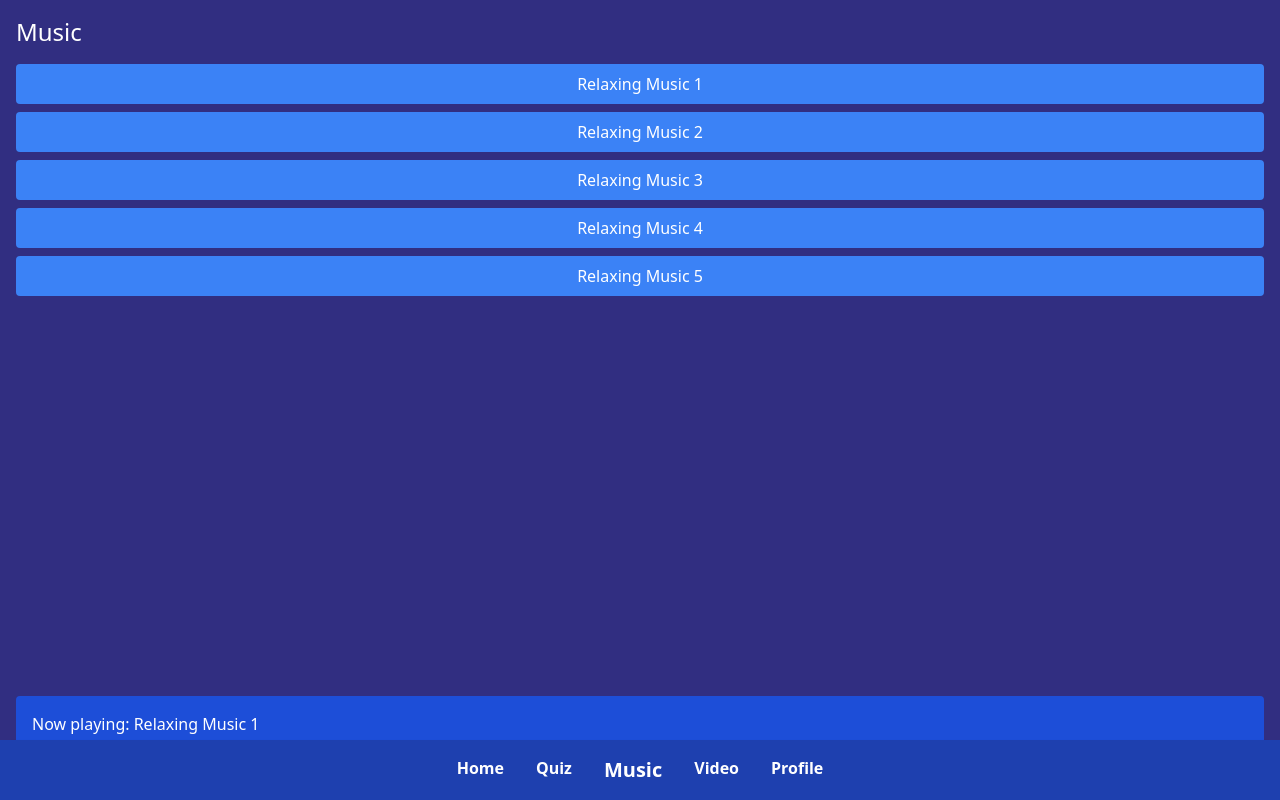
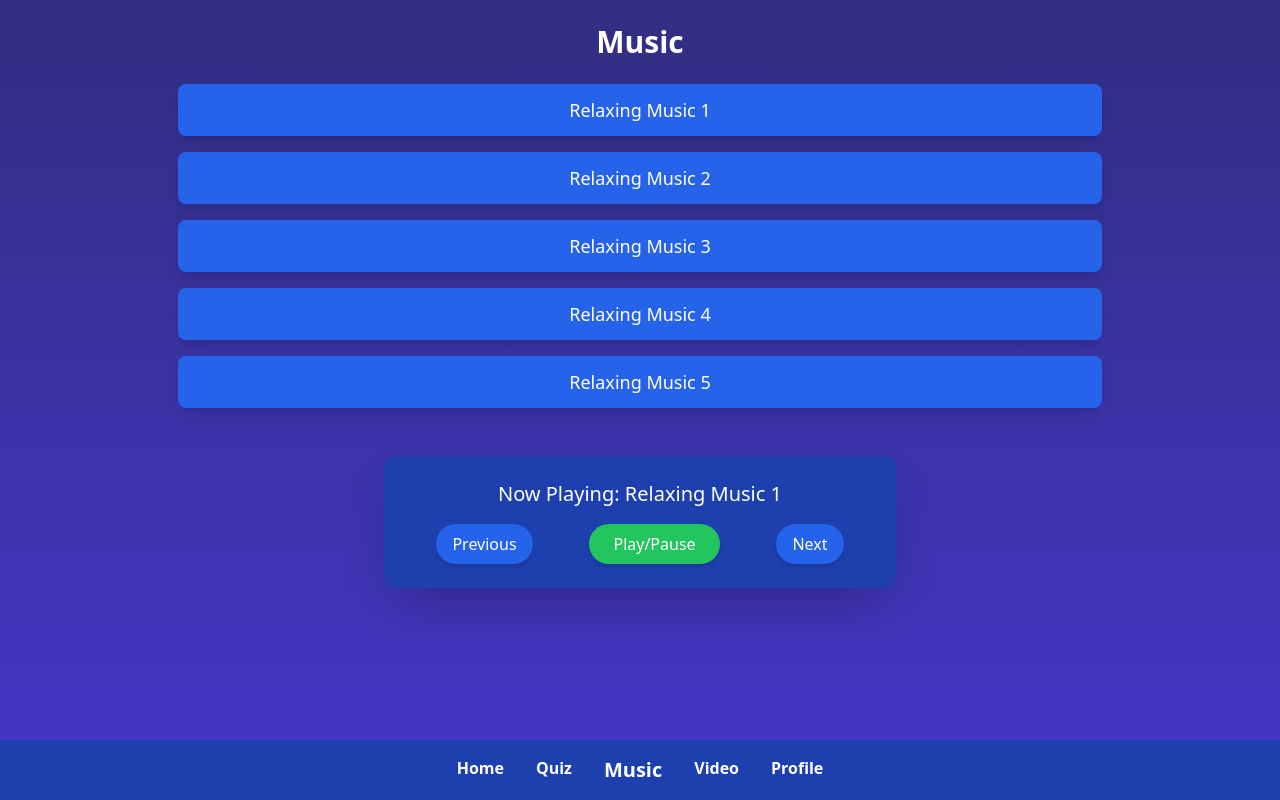
Before and after one commit to virtualvasu/LAL252-EazeIt, a React (Create React App) app in the folder frontend/: page /music in a window 1280 px wide. Both pictures are taken after a click on the button "Relaxing Music 1". Built offline with nearby package versions, Linux system fonts and the light colour scheme.

Commit message:
improving ui

```diff
--- a/frontend/src/components/pages/Music.js
+++ b/frontend/src/components/pages/Music.js
@@ -1,5 +1,4 @@
 import React, { useState } from 'react';
-
 
 const Music = () => {
   const [currentTrack, setCurrentTrack] = useState(null);
@@ -13,24 +12,32 @@ const Music = () => {
   ];
 
   return (
-      <div className="flex flex-col h-screen bg-indigo-900 p-4">
-        <h2 className="text-2xl text-white mb-4">Music</h2>
+    <div className="flex flex-col h-screen bg-gradient-to-b from-indigo-900 to-indigo-700 p-6">
+      <h2 className="text-3xl text-white font-semibold text-center mb-6">Music</h2>
+
+      {/* Track List */}
+      <div className="flex flex-col space-y-4 items-center">
         {tracks.map((track, index) => (
           <button
             key={index}
-            className="mb-2 p-2 bg-blue-500 text-white rounded"
+            className="w-3/4 p-3 text-lg text-white bg-blue-600 rounded-lg shadow-lg hover:bg-blue-700 hover:scale-105 transform transition-all duration-300 ease-in-out"
             onClick={() => setCurrentTrack(track)}
           >
             {track}
           </button>
         ))}
+      </div>
+
+      {/* Now Playing Section */}
       {currentTrack && (
-          <div className="mt-auto p-4 bg-blue-700 rounded">
-            <p className="text-white mb-2">Now playing: {currentTrack}</p>
-            <div className="flex justify-between text-white">
-              <button>Previous</button>
-              <button>Play/Pause</button>
-              <button>Next</button>
+        <div className="mt-12 p-6 bg-blue-800 rounded-xl shadow-2xl w-full max-w-lg mx-auto">
+          <p className="text-xl text-white text-center mb-4">Now Playing: {currentTrack}</p>
+
+          {/* Play Control Buttons */}
+          <div className="flex justify-around text-white">
+            <button className="bg-blue-600 px-4 py-2 rounded-full shadow-md hover:bg-blue-700 transition-all duration-200">Previous</button>
+            <button className="bg-green-500 px-6 py-2 rounded-full shadow-md hover:bg-green-600 transition-all duration-200">Play/Pause</button>
+            <button className="bg-blue-600 px-4 py-2 rounded-full shadow-md hover:bg-blue-700 transition-all duration-200">Next</button>
           </div>
         </div>
       )}
--- a/frontend/src/components/pages/Quiz.js
+++ b/frontend/src/components/pages/Quiz.js
@@ -3,6 +3,7 @@ import React, { useState } from 'react';
 const Quiz = () => {
   const [currentQuestion, setCurrentQuestion] = useState(0);
   const [score, setScore] = useState(0);
+  const [answered, setAnswered] = useState(false); // Track if an answer has been selected
 
   const questions = [
     {
@@ -17,13 +18,20 @@ const Quiz = () => {
   ];
 
   const handleAnswer = (answer) => {
-    // Increment the score based on the answer
     if (answer === questions[currentQuestion].options[0]) {
-      setScore((prevScore) => prevScore + 1); // Use functional state update
+      setScore((prevScore) => prevScore + 1);
     }
+    setAnswered(true); // Mark that an answer has been selected
+  };
 
-    // Move to the next question or finish quiz if last question
+  const handleNextQuestion = () => {
+    setAnswered(false); // Reset answered state for the next question
     setCurrentQuestion((prevQuestion) => prevQuestion + 1);
+  };
+
+  const handleFinishQuiz = () => {
+    // Logic for finishing the quiz
+    // For now, it just shows the score
   };
 
   return (
@@ -46,11 +54,28 @@ const Quiz = () => {
               {option}
             </button>
           ))}
+
+          {/* Show "Next" button after an answer is selected */}
+          {answered && (
+            <button
+              className="mt-4 p-2 bg-green-500 text-white rounded hover:bg-green-400 transition-all duration-200"
+              onClick={handleNextQuestion}
+            >
+              Next Question
+            </button>
+          )}
         </>
       ) : (
         <div className="text-white text-center">
           <h2 className="text-2xl mb-4">Quiz Completed!</h2>
           <p>Your score: {score} out of {questions.length}</p>
+          {/* Show "Finish Quiz" button after quiz is completed */}
+          <button
+            className="mt-4 p-2 bg-yellow-500 text-white rounded hover:bg-yellow-400 transition-all duration-200"
+            onClick={handleFinishQuiz}
+          >
+            See Final Score
+          </button>
         </div>
       )}
     </div>
```
Lines whose indentation alone changed are shown as unchanged.
